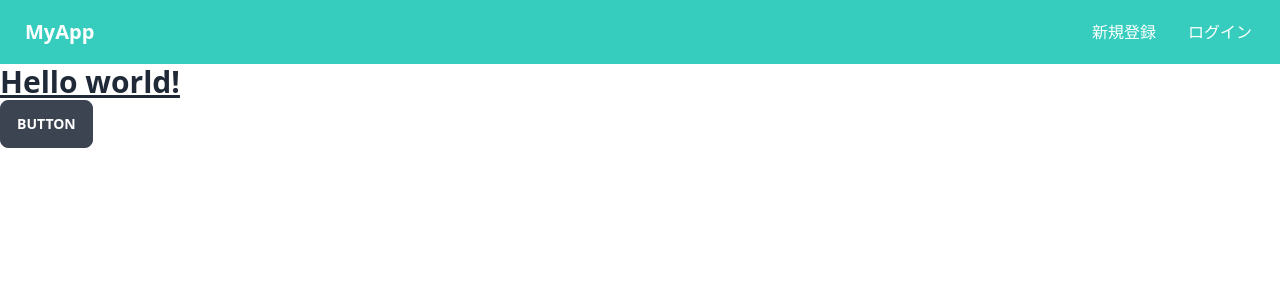
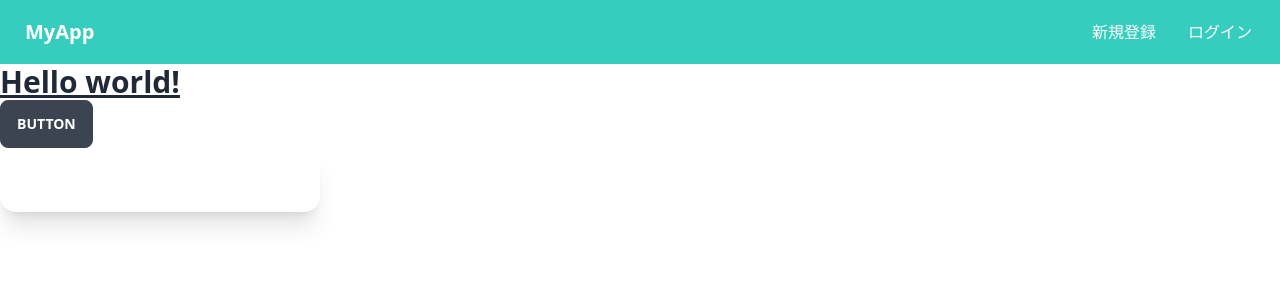
Before and after one commit to RikutoYamada/login-front-end, a Next.js app: page / in a window 1280 px wide. Shown: the top 300 px of the page. Built offline with nearby package versions, Linux system fonts and the light colour scheme.

Commit message:
Add Card component

```diff
--- /dev/null
+++ b/src/components/elements/Card/Card.jsx
@@ -0,0 +1,25 @@
+import clsx from "clsx"
+
+const sizes = {
+  sm: 'w-1/4',
+  md: 'w-1/2',
+  lg: 'w-4/5'
+}
+
+const Card = (
+  {
+    varient = 'base-100',
+    size = 'sm',
+    children
+  }
+) => {
+  return (
+    <div className={clsx('card shadow-xl', `bg-${varient}`, sizes[size])}>
+      <div className='card-body'>
+        {children}
+      </div>
+    </div>
+  )
+}
+
+export default Card
--- /dev/null
+++ b/src/pages/_document.jsx
@@ -0,0 +1,13 @@
+import { Html, Head, Main, NextScript } from 'next/document'
+
+export default function Document() {
+  return (
+    <Html className="bg-base-200">
+      <Head />
+      <body>
+        <Main />
+        <NextScript />
+      </body>
+    </Html>
+  )
+}
--- a/src/pages/index.js
+++ b/src/pages/index.js
@@ -1,4 +1,5 @@
-import Button from '../components/elements/Button/Button'
+import Button from '@/components/elements/Button/Button'
+import Card from '@/components/elements/Card/Card'
 
 const Home = () => {
   return (
@@ -7,6 +8,7 @@ const Home = () => {
         Hello world!
       </h1>
       <Button>Button</Button>
+      <Card/>
     </>
   )
 }
```
